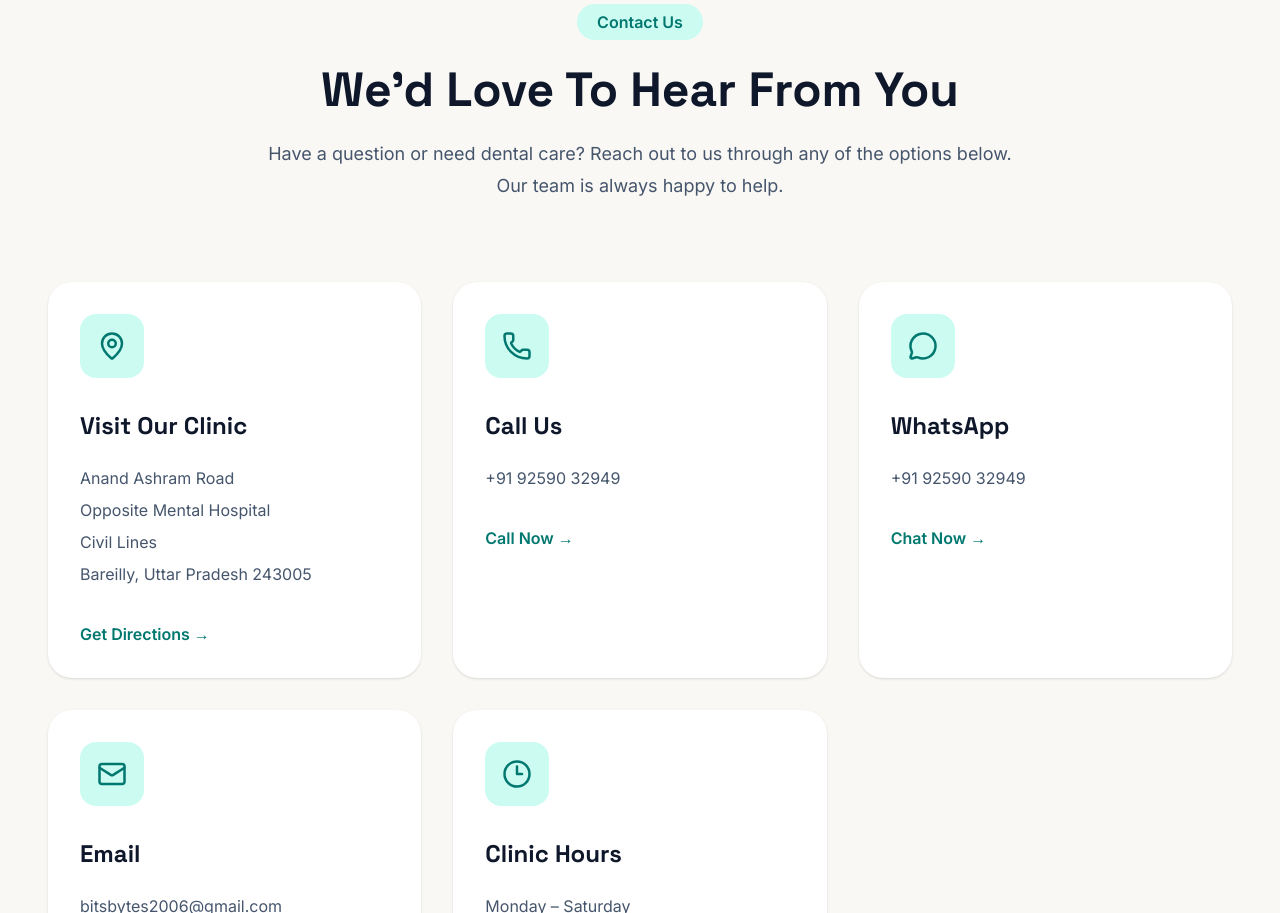
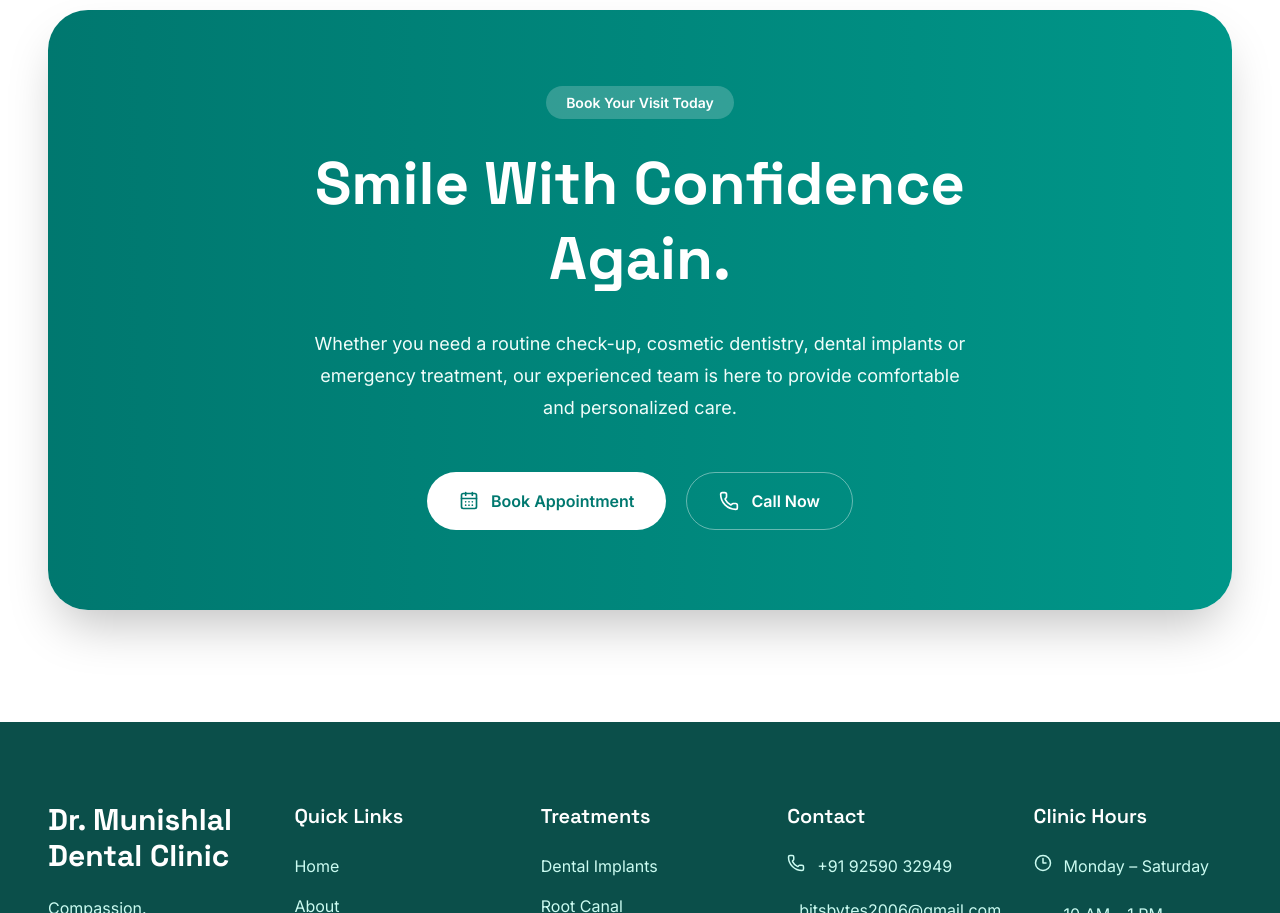
Before and after one commit to bitsbytes20/munish-lal-dental-clinic, a Next.js app: page / in a window 1280 px wide. Shown: the part 7560-8473 px from the top of the page. Built offline with nearby package versions, Linux system fonts and the light colour scheme.

Commit message:
Fix ESLint issues

```diff
--- a/components/sections/cta.tsx
+++ b/components/sections/cta.tsx
@@ -1,134 +1,47 @@
-import {
-  MapPin,
-  Phone,
-  Mail,
-  Clock3,
-  MessageCircle,
-} from "lucide-react";
-
+import { CalendarDays, Phone } from "lucide-react";
 import Container from "@/components/ui/container";
 
-const contactCards = [
-  {
-    icon: MapPin,
-    title: "Visit Our Clinic",
-    description: `Anand Ashram Road
-Opposite Mental Hospital
-Civil Lines
-Bareilly, Uttar Pradesh 243005`,
-    link: "https://maps.google.com",
-    button: "Get Directions",
-  },
-  {
-    icon: Phone,
-    title: "Call Us",
-    description: "+91 92590 32949",
-    link: "tel:+919259032949",
-    button: "Call Now",
-  },
-  {
-    icon: MessageCircle,
-    title: "WhatsApp",
-    description: "+91 92590 32949",
-    link: "https://wa.me/919259032949",
-    button: "Chat Now",
-  },
-  {
-    icon: Mail,
-    title: "Email",
-    description: "bitsbytes2006@gmail.com",
-    link: "mailto:bitsbytes2006@gmail.com",
-    button: "Send Email",
-  },
-  {
-    icon: Clock3,
-    title: "Clinic Hours",
-    description: `Monday – Saturday
+export default function CTA() {
+  return (
+    <section className="bg-white py-28">
+      <Container>
+        <div className="overflow-hidden rounded-[40px] bg-gradient-to-r from-teal-700 to-teal-600 px-8 py-20 text-center text-white shadow-2xl md:px-16">
 
-10:00 AM – 1:00 PM
-
-3:00 PM – 7:00 PM
-
-Sunday : Closed`,
-  },
-];
-
-export default function Contact() {
-  return (
-    <section
-      id="contact"
-      className="bg-[#FAF8F5] py-28"
-    >
-      <Container>
-
-        <div className="mx-auto max-w-3xl text-center">
-
-          <span className="rounded-full bg-teal-100 px-5 py-2 font-semibold text-teal-700">
-            Contact Us
+          <span className="rounded-full bg-white/20 px-5 py-2 text-sm font-semibold backdrop-blur">
+            Book Your Visit Today
           </span>
 
-          <h2 className="mt-8 text-4xl font-bold text-slate-900 md:text-5xl">
-         We&#39;d Love To Hear From You
+          <h2 className="mx-auto mt-8 max-w-3xl text-4xl font-bold leading-tight md:text-6xl">
+            Smile With Confidence Again.
           </h2>
 
-          <p className="mt-6 text-lg leading-8 text-slate-600">
-            Have a question or need dental care? Reach out to us through any of
-            the options below. Our team is always happy to help.
+          <p className="mx-auto mt-8 max-w-2xl text-lg leading-8 text-teal-50">
+            Whether you need a routine check-up, cosmetic dentistry, dental
+            implants or emergency treatment, our experienced team is here to
+            provide comfortable and personalized care.
           </p>
 
-        </div>
+          <div className="mt-12 flex flex-col justify-center gap-5 sm:flex-row">
 
-        <div className="mt-20 grid gap-8 md:grid-cols-2 lg:grid-cols-3">
+            <a
+              href="#appointment"
+              className="inline-flex items-center justify-center gap-3 rounded-full bg-white px-8 py-4 font-semibold text-teal-700 transition-all duration-300 hover:-translate-y-1 hover:shadow-xl"
+            >
+              <CalendarDays size={20} />
+              Book Appointment
+            </a>
 
-          {contactCards.map((item, index) => {
-            const Icon = item.icon;
+            <a
+              href="tel:+919259032949"
+              className="inline-flex items-center justify-center gap-3 rounded-full border border-white/40 px-8 py-4 font-semibold text-white transition-all duration-300 hover:bg-white hover:text-teal-700"
+            >
+              <Phone size={20} />
+              Call Now
+            </a>
 
-            return (
-              <div
-                key={index}
-                className="group rounded-3xl bg-white p-8 shadow-sm transition-all duration-300 hover:-translate-y-2 hover:shadow-2xl"
-              >
-                <div className="flex h-16 w-16 items-center justify-center rounded-2xl bg-teal-100 text-teal-700 transition-all duration-300 group-hover:bg-teal-700 group-hover:text-white">
-                  <Icon size={30} />
-                </div>
-
-                <h3 className="mt-8 text-2xl font-bold text-slate-900">
-                  {item.title}
-                </h3>
-
-                <p className="mt-5 whitespace-pre-line leading-8 text-slate-600">
-                  {item.description}
-                </p>
-
-                {item.link && (
-                  <a
-                    href={item.link}
-                    target="_blank"
-                    rel="noopener noreferrer"
-                    className="mt-8 inline-block font-semibold text-teal-700 transition-all hover:translate-x-2"
-                  >
-                    {item.button} →
-                  </a>
-                )}
-              </div>
-            );
-          })}
+          </div>
 
         </div>
-
-        <div className="mt-20 overflow-hidden rounded-[32px] shadow-xl">
-
-          <iframe
-            title="Clinic Location"
-            src="https://www.google.com/maps?q=Anand+Ashram+Road,+Civil+Lines,+Bareilly,+Uttar+Pradesh+243005&output=embed"
-            width="100%"
-            height="450"
-            loading="lazy"
-            className="border-0"
-          />
-
-        </div>
-
       </Container>
     </section>
   );
--- a/components/sections/testimonials.tsx
+++ b/components/sections/testimonials.tsx
@@ -82,9 +82,9 @@ export default function Testimonials() {
 
               </div>
 
-              <p className="leading-8 text-slate-600">
-                "{item.review}"
-              </p>
+           <p className="leading-8 text-slate-600">
+  &ldquo;{item.review}&rdquo;
+</p>
 
               <div className="mt-8">
 
```
